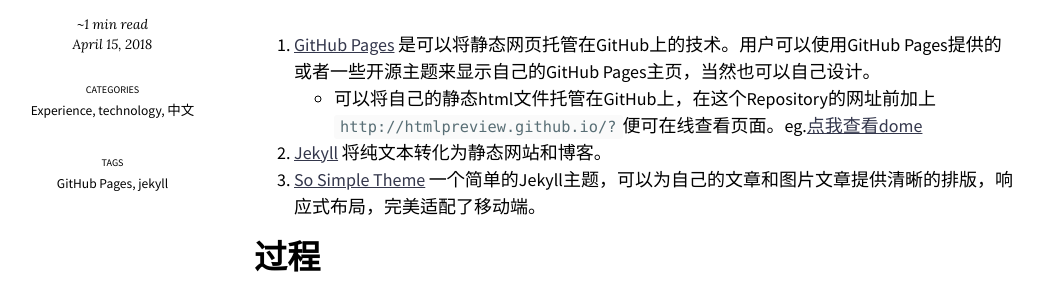
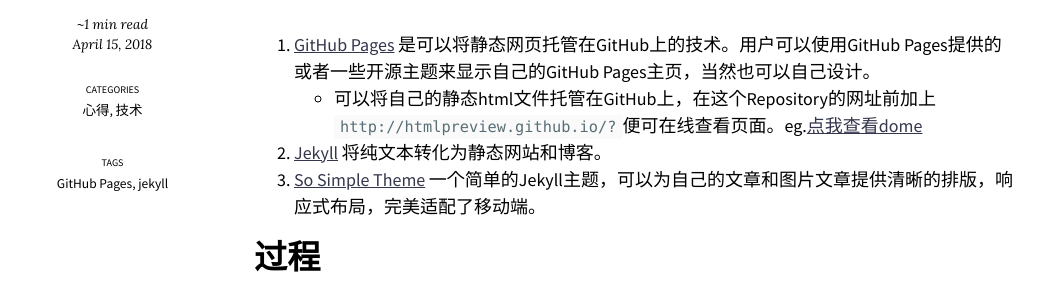
Before and after one commit to KangRB/KangRB.github.io, a Jekyll site: the page built from _posts/2018-04-15-Blog-Build.md, in a window 1280 px wide and 900 px high, scrolled down 469 px. Shown: the part 158-451 px from the top of the window, without its empty margins (121-1164 px from the left). Built offline with Jekyll 4.4.1, drawn with Linux system fonts in a browser that asks for light colours; nearby versions of some CDN libraries.

Commit message:
update posts

```diff
--- a/_posts/2018-04-15-Blog-Build.md
+++ b/_posts/2018-04-15-Blog-Build.md
@@ -1,9 +1,8 @@
 ---
 title: "使用Jekyll和GitHub搭建个人博客"
 categories:
-  - Experience
-  - technology
-  - 中文
+  - 心得
+  - 技术
 tags:
   - GitHub Pages
   - jekyll
```
